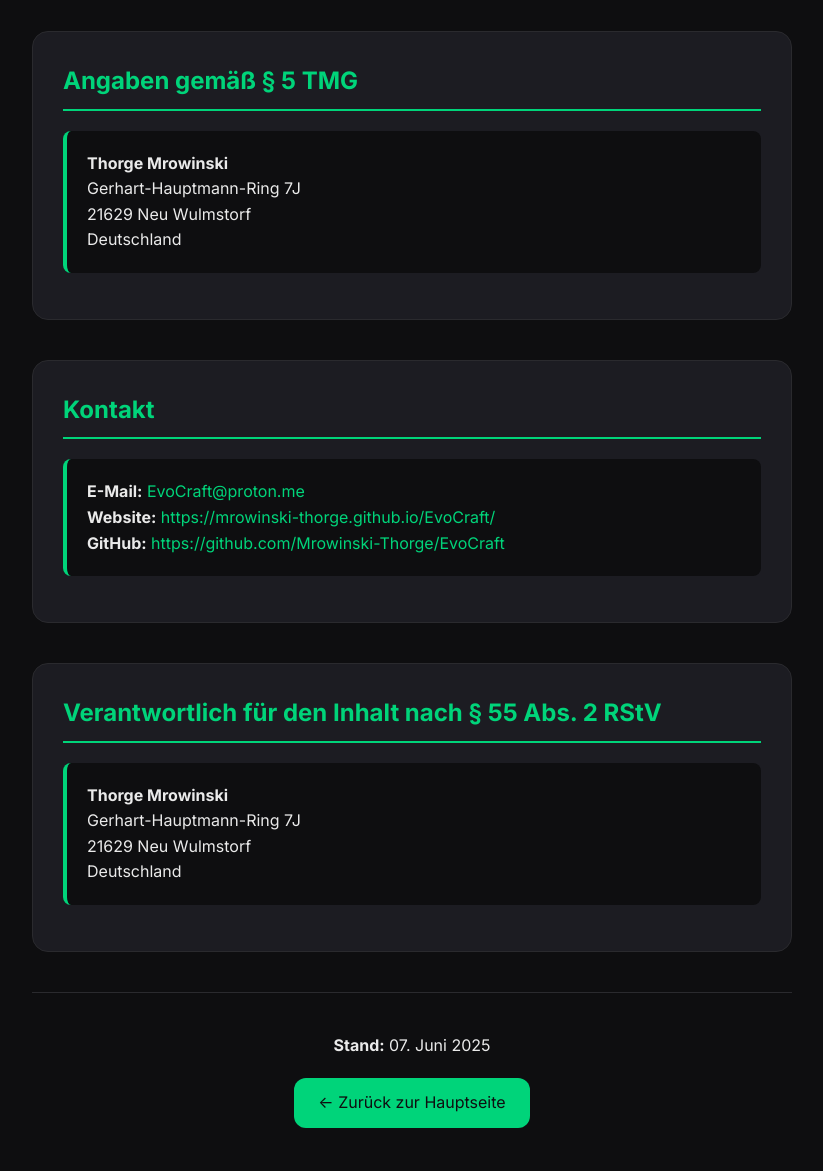
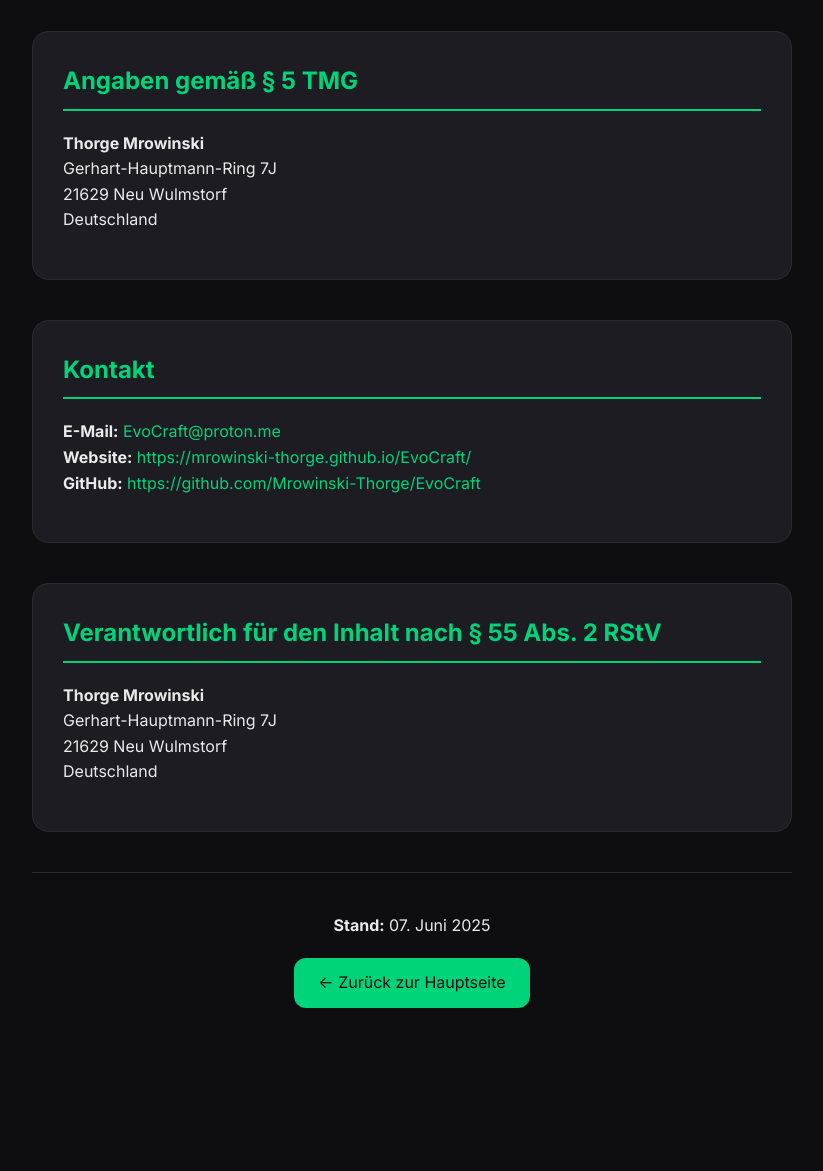
Before and after one commit to Mrowinski-Thorge/EvoCraft, a plain HTML site: page imprint.html in a window 1280 px wide. Shown: the part 280-1451 px from the top of the page, without its empty margins (228-1051 px from the left). After the commit the page ends 1368 px from the top, so only its background shows below. Drawn offline with Linux system fonts and the light colour scheme.

Commit message:
Update imprint.html

```diff
--- a/imprint.html
+++ b/imprint.html
@@ -32,31 +32,31 @@
 
                 <div style="margin-bottom: 40px; background: var(--bg-secondary); padding: 30px; border-radius: var(--radius-xl); border: 1px solid var(--border-color);">
                     <h2 style="color: var(--accent-primary); font-size: clamp(1.2rem, 3vw, 1.5rem); margin-bottom: 20px; border-bottom: 2px solid var(--accent-primary); padding-bottom: 8px;">Angaben gemäß § 5 TMG</h2>
-                    <div style="background: var(--bg-primary); padding: 20px; border-radius: var(--radius-md); border-left: 4px solid var(--accent-primary); margin: 16px 0; line-height: 1.6;">
+                    <p style="color: var(--text-primary); line-height: 1.6; margin: 16px 0;">
                         <strong>Thorge Mrowinski</strong><br>
                         Gerhart-Hauptmann-Ring 7J<br>
                         21629 Neu Wulmstorf<br>
                         Deutschland
-                    </div>
+                    </p>
                 </div>
 
                 <div style="margin-bottom: 40px; background: var(--bg-secondary); padding: 30px; border-radius: var(--radius-xl); border: 1px solid var(--border-color);">
                     <h2 style="color: var(--accent-primary); font-size: clamp(1.2rem, 3vw, 1.5rem); margin-bottom: 20px; border-bottom: 2px solid var(--accent-primary); padding-bottom: 8px;">Kontakt</h2>
-                    <div style="background: var(--bg-primary); padding: 20px; border-radius: var(--radius-md); border-left: 4px solid var(--accent-primary); margin: 16px 0; line-height: 1.6;">
+                    <p style="color: var(--text-primary); line-height: 1.6; margin: 16px 0;">
                         <strong>E-Mail:</strong> <a href="mailto:EvoCraft@proton.me" style="color: var(--accent-primary); text-decoration: none;">EvoCraft@proton.me</a><br>
                         <strong>Website:</strong> <a href="https://mrowinski-thorge.github.io/EvoCraft/" target="_blank" style="color: var(--accent-primary); text-decoration: none;">https://mrowinski-thorge.github.io/EvoCraft/</a><br>
                         <strong>GitHub:</strong> <a href="https://github.com/Mrowinski-Thorge/EvoCraft" target="_blank" style="color: var(--accent-primary); text-decoration: none;">https://github.com/Mrowinski-Thorge/EvoCraft</a>
-                    </div>
+                    </p>
                 </div>
 
                 <div style="margin-bottom: 40px; background: var(--bg-secondary); padding: 30px; border-radius: var(--radius-xl); border: 1px solid var(--border-color);">
                     <h2 style="color: var(--accent-primary); font-size: clamp(1.2rem, 3vw, 1.5rem); margin-bottom: 20px; border-bottom: 2px solid var(--accent-primary); padding-bottom: 8px;">Verantwortlich für den Inhalt nach § 55 Abs. 2 RStV</h2>
-                    <div style="background: var(--bg-primary); padding: 20px; border-radius: var(--radius-md); border-left: 4px solid var(--accent-primary); margin: 16px 0; line-height: 1.6;">
+                    <p style="color: var(--text-primary); line-height: 1.6; margin: 16px 0;">
                         <strong>Thorge Mrowinski</strong><br>
                         Gerhart-Hauptmann-Ring 7J<br>
                         21629 Neu Wulmstorf<br>
                         Deutschland
-                    </div>
+                    </p>
                 </div>
 
                 <div style="text-align: center; padding: 40px 0; border-top: 1px solid var(--border-color); margin-top: 40px;">
```
